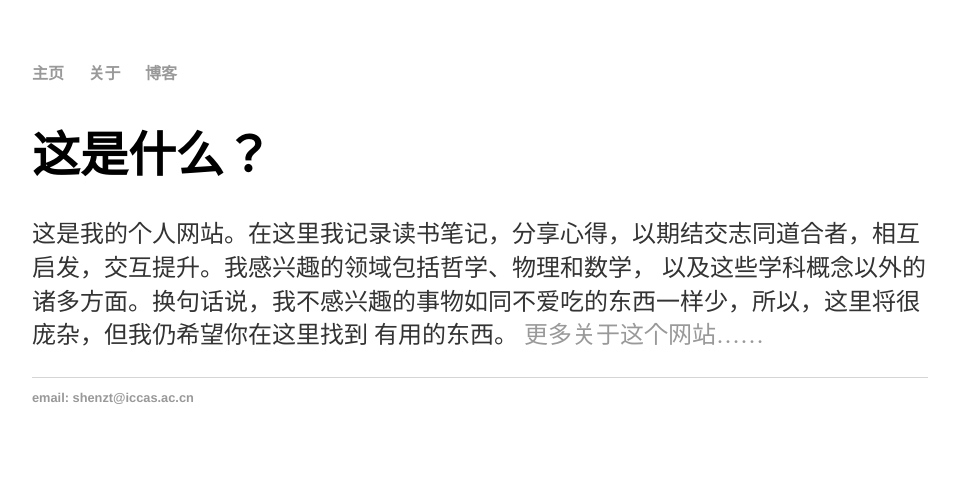
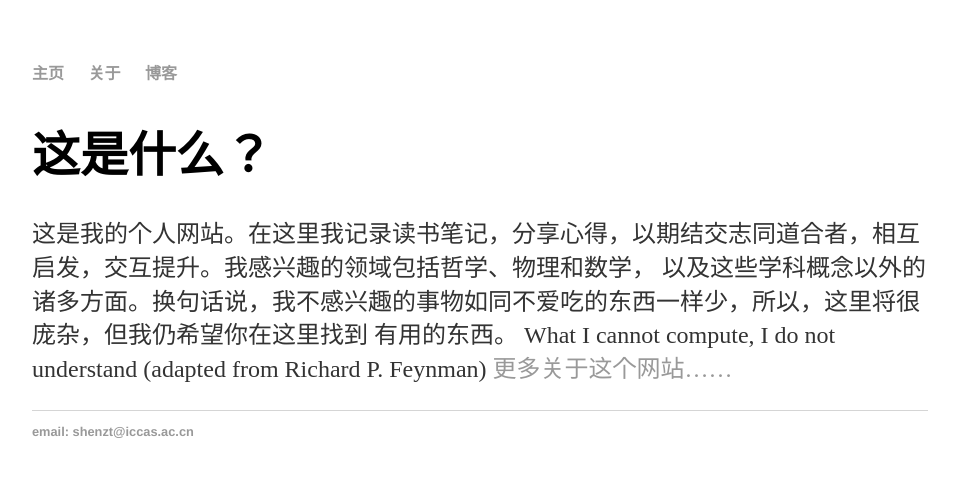
Before and after one commit to zitosen/zitosen.github.io, a Jekyll site: the page built from index.html, in a window 1280 px wide. Shown: the top 477 px of the page, without its empty margins (160-1116 px from the left). Built offline with Jekyll 4.4.1, drawn with Linux system fonts in a browser that asks for light colours.

Commit message:
Update index.html

```diff
--- a/index.html
+++ b/index.html
@@ -7,6 +7,7 @@ title: zito's homepage
 	<p> 这是我的个人网站。在这里我记录读书笔记，分享心得，以期结交志同道合者，相互启发，交互提升。我感兴趣的领域包括哲学、物理和数学，
 	    以及这些学科概念以外的诸多方面。换句话说，我不感兴趣的事物如同不爱吃的东西一样少，所以，这里将很庞杂，但我仍希望你在这里找到
 	    有用的东西。
+	    What I cannot compute, I do not understand (adapted from Richard P. Feynman)
 		<a href="/about"> 更多关于这个网站……
 		</a>
 	</p>
```
